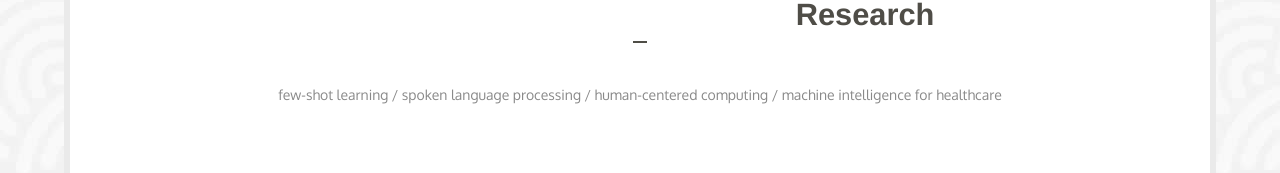
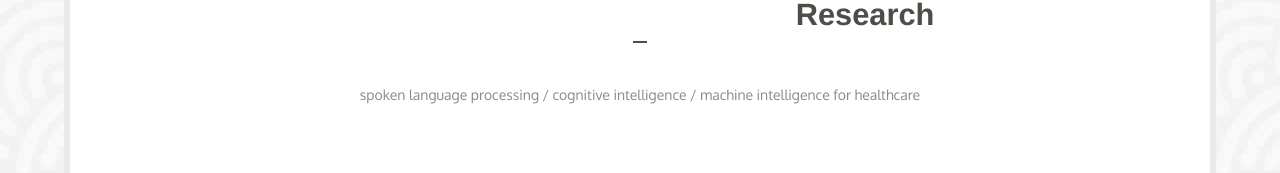
Before and after one commit to yangbin-chen/yangbin-chen.github.io, a plain HTML site: page index.html in a window 1280 px wide. Shown: the part 1022-1195 px from the top of the page. Drawn offline with Linux system fonts and the light colour scheme; a web font is replaced by a local one.

Commit message:
Update index.html

```diff
--- a/index.html
+++ b/index.html
@@ -117,7 +117,7 @@
 
              <h1>Research</h1>
                   <div class="hr"></div>
-                  <h2>few-shot learning / spoken language processing / human-centered computing / machine intelligence for healthcare <br>
+                  <h2> spoken language processing / cognitive intelligence / machine intelligence for healthcare <br>
                   </h2>
           </div>
           <!-- End main image and the text below -->
```
